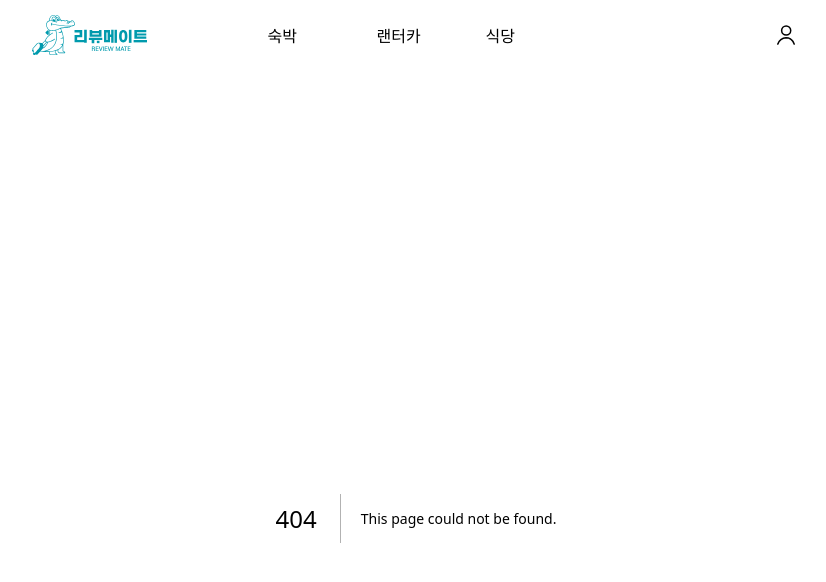
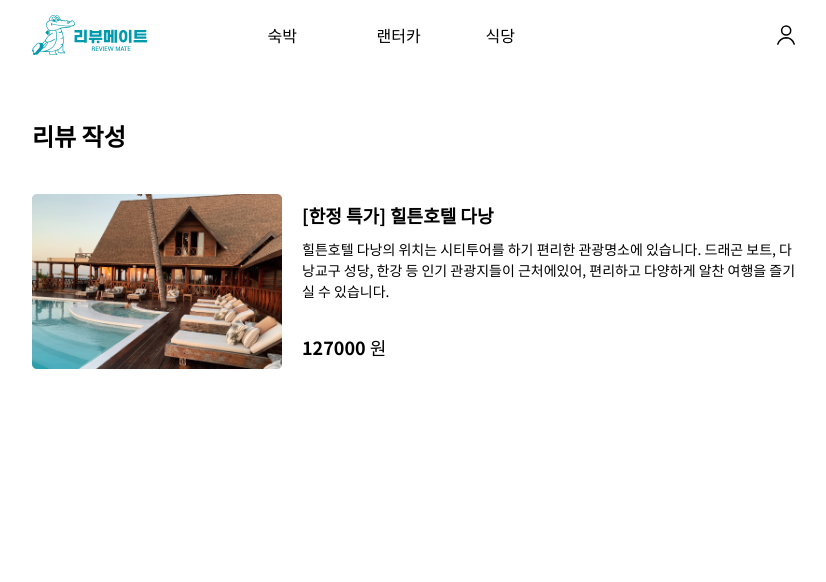
Before and after one commit to Review-Mate/Review-Mate-Demo, a Next.js app: page /demo/review/write in a window 1280 px wide. Before the commit this address had no page. Shown: the top 582 px of the page, without its empty margins (224-1050 px from the left). Built offline with nearby package versions, Linux system fonts and the light colour scheme.

Commit message:
feat: 리뷰 작성 페이지 추가 (related to: #11)

```diff
--- /dev/null
+++ b/pages/demo/review/write.tsx
@@ -0,0 +1,32 @@
+import Seo from '@/components/Seo';
+import Image from 'next/image';
+import React from 'react';
+
+type Props = {};
+
+export default function WritePage({}: Props) {
+  return (
+    <div>
+      <Seo title='ReviewMate | Write Demo' />
+      <h1 className='text-title font-bold mb-10'>리뷰 작성</h1>
+      <div className='flex flex-row'>
+        <Image src='/hotel1.png' alt='상품 사진' width={250} height={180} />
+        <div className='flex flex-col justify-between ml-5 py-2'>
+          <div>
+            <p className='text-body1 font-bold mb-2.5'>
+              [한정 특가] 힐튼호텔 다낭
+            </p>
+            <p className='text-body3'>
+              힐튼호텔 다낭의 위치는 시티투어를 하기 편리한 관광명소에 있습니다.
+              드래곤 보트, 다낭교구 성당, 한강 등 인기 관광지들이 근처에있어,
+              편리하고 다양하게 알찬 여행을 즐기실 수 있습니다.
+            </p>
+          </div>
+          <p className='text-body1 font-bold'>
+            127000 <span className='font-norm'>원</span>
+          </p>
+        </div>
+      </div>
+    </div>
+  );
+}
--- a/pages/mypage.tsx
+++ /dev/null
@@ -1,7 +0,0 @@
-import React from 'react';
-
-type Props = {};
-
-export default function mypage({}: Props) {
-  return <div>mypage</div>;
-}
```
